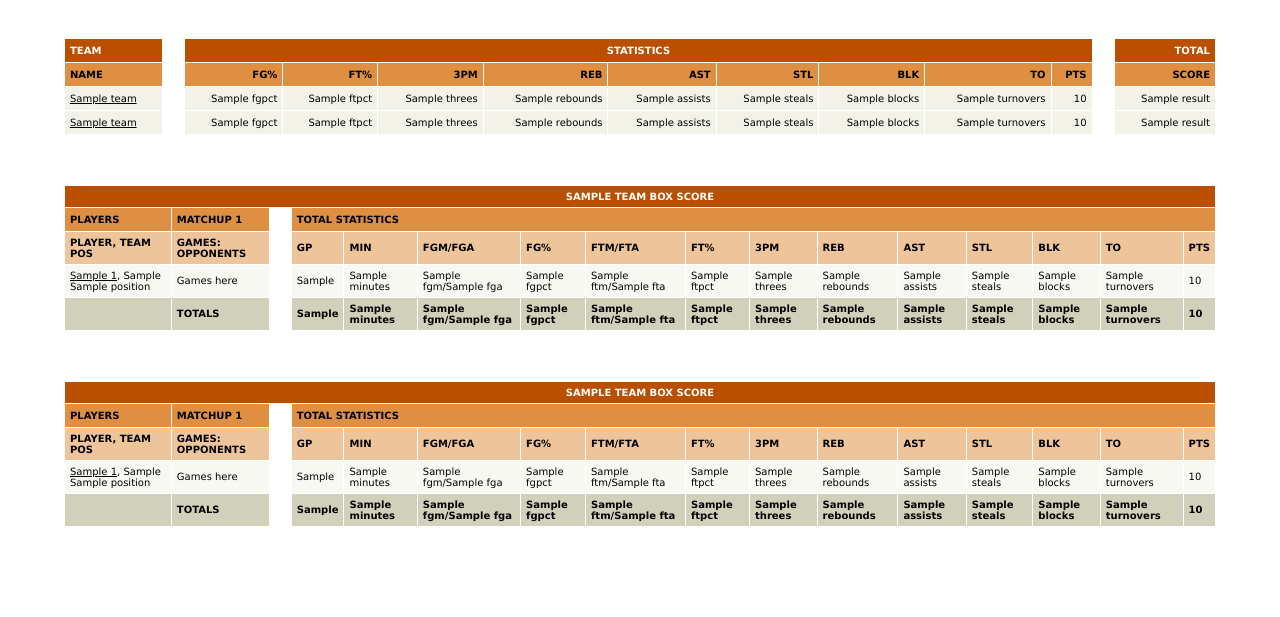
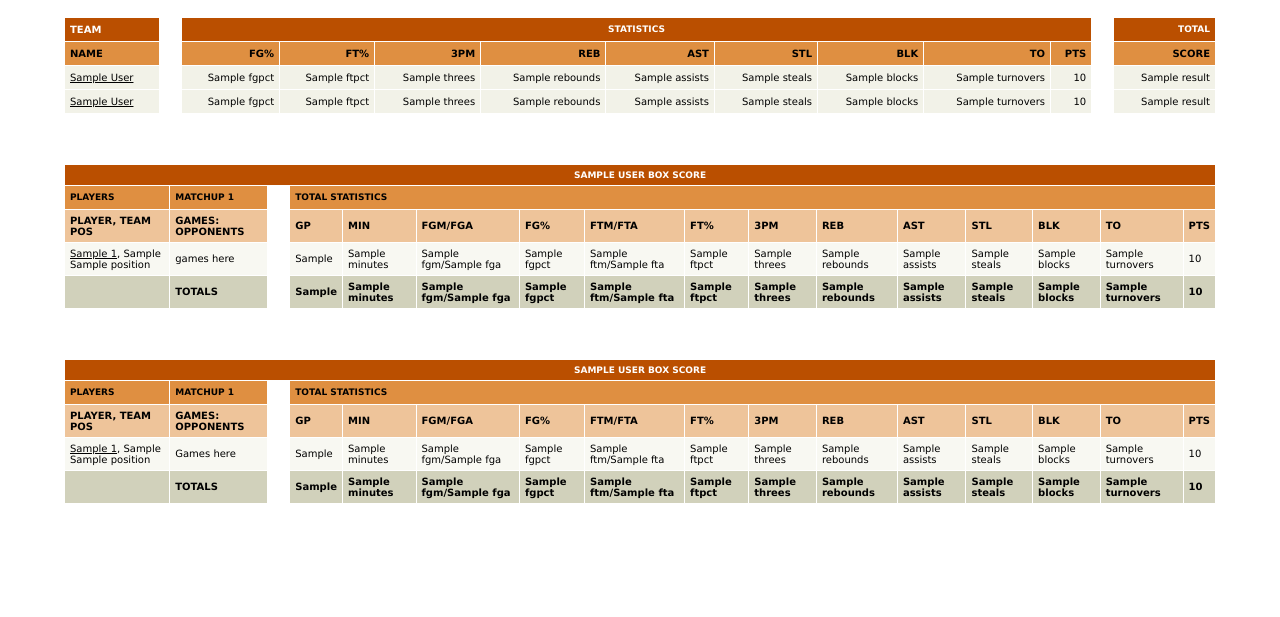
Before and after one commit to zachcalvert/bball, a Django app: template clone/schedule/templates/schedule/matchup.html in a window 1280 px wide. Shown: the part 183-800 px from the top of the page. Run offline with Django 3.2, Linux system fonts and the light colour scheme; tables that the repository leaves empty hold one stand-in row (values such as "Sample post"); the template is opened without the code that fills it: values that come from a table or form of the project are taken from there, most other values are stand-ins (such as "Sample title", 1, 10 or a date in 2020).

Commit message:
team owners, users and more styling

```diff
--- a/clone/schedule/templates/schedule/matchup.html
+++ b/clone/schedule/templates/schedule/matchup.html
@@ -2,43 +2,20 @@
 
 <link rel="stylesheet" type="text/css" href="{% static "css/teamprofile.css" %}" />
 
+<div id="matchupMainContainer">
 	{% block header %}
-	<h3>{{ matchup.away_team.name }}({{ matchup.away_team.record }}) at {{ matchup.home_team.name }}({{ matchup.home_team.record }})</h3>
-	<h4>Record: {{ team.record }}</h4>
+		<h2>
+			{{ matchup.away_team.last_name }} at {{ matchup.home_team.last_name }} Box Score
+			<!-- <em>Matchup {{ matchup.week}} ({{ matchup.start_date }} - {{ matchup.end_date }})</em> -->
+		</h2>
 	{% endblock %}
 
 	{% block team-profiles %}
-	<div id="homeTeamProfileContainer">
-		<div id="teamLogo" href="{% url 'team_profile' matchup.home_team.id %}">
-			<img src="http://g.espncdn.com/s/fbalm/15/images/clubhouse/noLogoSilo.gif" width="151" height="129.0">
-		</div>
-		<div id="teamProfileInnerContainer">
-		<div id="teamProfileInnerContainerName">Stairway to Kevin</div>
-
-	<div id="teamProfileInfo">
-		<div id="teamProfileOwnerMug">
-			<img src="http://assets.espn.go.com/i/profile/default/silo2_guy_35.jpg" width="35" height="48">
-		</div>
-		<div id="teamProfileOwnerData"><a href="{% url 'team_profile' matchup.home_team.id %}">Zach Calvert</a></div>
-		</div><b>Record:</b>{{ matchup.home_team.record }}<br><b>Standing:</b> tbd<br></div>
-	</div>
-
-	<div id="awayTeamProfileContainer">
-		<div id="teamLogo" href="{% url 'team_profile' matchup.away_team.id %}">
-			<img src="http://g.espncdn.com/s/fbalm/15/images/clubhouse/noLogoSilo.gif" width="151" height="129.0">
-		</div>
-		<div id="teamProfileInnerContainer">
-		<div id="teamProfileInnerContainerName">{{ matchup.away_team.name }}</div>
-
-	<div id="teamProfileInfo">
-		<div id="teamProfileOwnerMug">
-			<img src="http://assets.espn.go.com/i/profile/default/silo2_guy_35.jpg" width="35" height="48">
-		</div>
-		<div id="teamProfileOwnerData"><a href="{% url 'team_profile' matchup.away_team.id %}">Daniel Calero</a></div>
-		</div><b>Record:</b>{{ matchup.away_team.record }}<br><b>Standing:</b> tbd<br></div>
-	</div>
+		{% include 'team_profile_module.html' %}
+		{% include 'away_team_profile_module.html' %}
 	{% endblock%}
 
 	{% block main-content %}
 		{% include 'matchup_tables.html' %}
 	{% endblock %}
+</div>
--- a/clone/teams/admin.py
+++ b/clone/teams/admin.py
@@ -13,7 +13,7 @@ class PlayerInline(admin.TabularInline):
     ]
 
 class TeamAdmin(admin.ModelAdmin):
-	list_display = ('name', 'record')
+	list_display = ('first_name', 'last_name', 'record')
 
 	# fields = ('players',)
 	inlines = [PlayerInline,]
--- a/clone/teams/models.py
+++ b/clone/teams/models.py
@@ -2,6 +2,7 @@ from __future__ import division
 from django.db import models
 from datetime import datetime, date, timedelta
 from django.db.models import Q
+from django.contrib.auth.models import User
 
 from schedule.models import Matchup
 from players.models import Player
@@ -12,7 +13,9 @@ ROSTER_SPOTS = (
 )
 
 class Team(models.Model):
-	name = models.CharField(max_length=30, unique=True)
+	first_name = models.CharField(max_length=15, default='Team')
+	last_name = models.CharField(max_length=15, default='Name')
+	owner = models.ForeignKey(User, null=True)
 	wins = models.IntegerField(default=0)
 	losses = models.IntegerField(default=0)
 	ties = models.IntegerField(default=0)
@@ -29,7 +32,7 @@ class Team(models.Model):
 		return Player.objects.filter(team=self)
 
 	def __unicode__(self):
-		return self.name
+		return "{0} {1}".format(self.first_name, self.last_name)
 
 	@property
 	def todays_lineup(self):
--- /dev/null
+++ b/clone/templates/away_team_profile_module.html
@@ -0,0 +1,15 @@
+	<div id="awayTeamProfileContainer">
+		<div id="teamLogo" href="{% url 'team_profile' matchup.away_team.id %}">
+			<img src="http://g.espncdn.com/s/fbalm/15/images/clubhouse/noLogoSilo.gif" width="151" height="129.0">
+		</div>
+		<div id="teamProfileInnerContainer">
+		<div id="teamProfileInnerContainerName">{{ matchup.away_team }}</div>
+
+		<div id="teamProfileInfo">
+			<div id="teamProfileOwnerMug">
+				<img src="http://assets.espn.go.com/i/profile/default/silo2_guy_35.jpg" width="35" height="48">
+			</div>
+			<div id="teamProfileOwnerData"><a href="{% url 'team_profile' matchup.away_team.id %}">{{ matchup.away_team.owner }}</a></div>
+			</div><b>Record:</b>{{ matchup.away_team.record }}<br><b>Standing:</b> tbd<br></div>
+		</div>
+	</div>
--- a/clone/templates/matchup_tables.html
+++ b/clone/templates/matchup_tables.html
@@ -27,7 +27,7 @@
 			<td style="text-align:right">SCORE</td>
 		</tr>
 		<tr id="matchup_table_row_0">
-			<td style="text-align:left"><a href="{% url 'team_profile' matchup.home_team.id %}">{{ matchup.home_team.name }}</a></td>
+			<td style="text-align:left"><a href="{% url 'team_profile' matchup.home_team.id %}">{{ matchup.home_team }}</a></td>
 			<td class="sectionLeadingSpacer"></td>
 			<td style="text-align:right">{{ home_totals.fgpct|format_pct }}</td>
 			<td style="text-align:right">{{ home_totals.ftpct|format_pct }}</td>
@@ -42,7 +42,7 @@
 			<td style="text-align:right">{{ home_totals.result }}</td>
 		</tr>
 		<tr id="matchup_table_row_0">
-			<td style="text-align:left"><a href="{% url 'team_profile' matchup.away_team.id %}">{{ matchup.away_team.name }}</a></td>
+			<td style="text-align:left"><a href="{% url 'team_profile' matchup.away_team.id %}">{{ matchup.away_team }}</a></td>
 			<td class="sectionLeadingSpacer"></td>
 			<td style="text-align:right">{{ away_totals.fgpct|format_pct }}</td>
 			<td style="text-align:right">{{ away_totals.ftpct|format_pct }}</td>
@@ -63,7 +63,7 @@
 <table class="home_table" cellpadding="0" cellspacing="1" border="1" id="teamtable_0" bordercolor="FFFFFF">
 	<tbody>
 		<tr id="table_row_head_0">
-			<td colspan="100">{{ matchup.home_team.name }} BOX SCORE</td>
+			<th colspan="100">{{ matchup.home_team }} BOX SCORE</th>
 		</tr>
 		<tr id="table_subrow_head_0">
 			<th colspan="1" class="home_section_header_first">PLAYERS</td>
@@ -94,7 +94,7 @@
 		<tr class="home_stats_player_row">
 			<td><a href="{% url 'player_profile' player.0 %}">{{ player.1.name }}</a>, {{ player.1.nba_team}}
 				{{ player.1.position }}</td>
-			<td>Games here</td>
+			<td>games here</td>
 			<td class="sectionLeadingSpacer"></td>
 			<td class="player_table_stat">{{ player.1.games_played }}</td>
 			<td class="player_table_stat">{{ player.1.minutes }}</td>
@@ -135,7 +135,7 @@
 <table class="away_table" cellpadding="0" cellspacing="1" border="1" id="teamtable_0" bordercolor="FFFFFF">
 	<tbody>
 		<tr id="table_row_head_0">
-			<td colspan="100">{{ matchup.away_team.name }} BOX SCORE</td>
+			<th colspan="100">{{ matchup.away_team }} BOX SCORE</th>
 		</tr>
 		<tr id="table_subrow_head_0">
 			<th colspan="1" class="home_section_header_first">PLAYERS</td>
--- /dev/null
+++ b/clone/templates/team_profile_module.html
@@ -0,0 +1,17 @@
+<div id="homeTeamProfileContainer">
+	<div id="teamLogo" href="{% url 'team_profile' matchup.home_team.id %}">
+		<img src="http://g.espncdn.com/s/fbalm/15/images/clubhouse/noLogoSilo.gif" width="151" height="129.0">
+	</div>
+	<div id="teamProfileInnerContainer">
+	<div id="teamProfileInnerContainerName">{{ matchup.home_team }}</div>
+
+	<div id="teamProfileInfo">
+		<div id="teamProfileOwnerMug">
+			<img src="http://assets.espn.go.com/i/profile/default/silo2_guy_35.jpg" width="35" height="48">
+		</div>
+		<div id="teamProfileOwnerData">
+			<a href="{% url 'team_profile' matchup.home_team.id %}">{{ matchup.home_team.owner }}</a>
+		</div>
+		</div><b>Record:</b>{{ matchup.home_team.record }}<br><b>Standing:</b> tbd<br></div>
+	</div>
+</div>
--- a/clone/www/static/css/teamprofile.css
+++ b/clone/www/static/css/teamprofile.css
@@ -4,7 +4,7 @@ html {
 	padding:0;
 	color:#000;
 	height: 100%;
-	background: #fff;
+	background: #000;
     font-family: Verdana;
 }
 
@@ -87,7 +87,7 @@ table {
 	margin-bottom: 50px;
 }
 th {
-	font-size:10px;
+	font-size:9px;
 }
 td {
 	font-size:10px;
```
Also changed, not shown: clone/teams/migrations/0003_auto_20150205_2216.py (added). Lines whose indentation alone changed are shown as unchanged.
